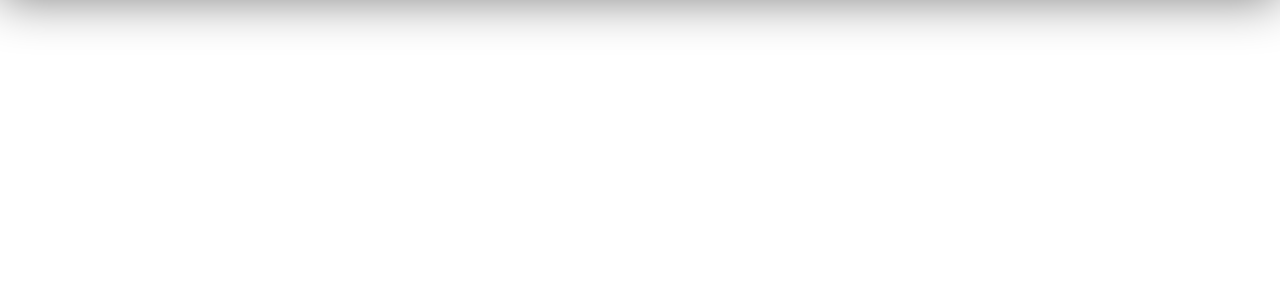
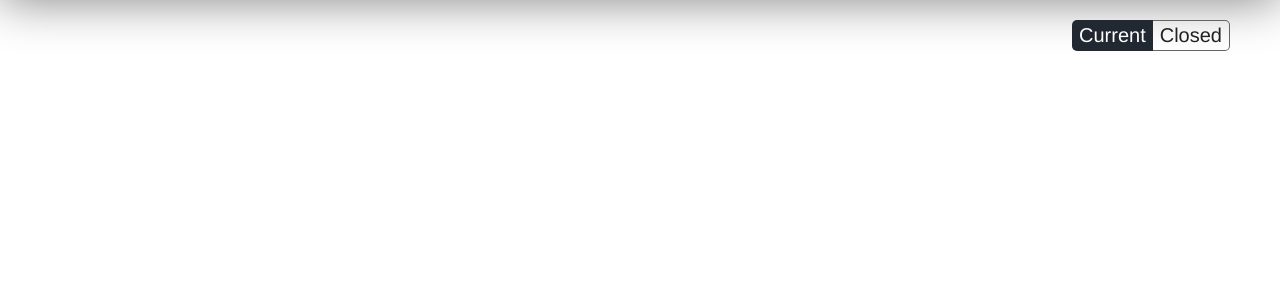
Before and after one commit to DanielJirik/hw-interface, a Symfony app: template template-designer/templates/teacher/teacher-assignments.html.twig in a window 1280 px wide. Shown: the part 87-387 px from the top of the page. Run offline with Twig, Linux system fonts and the light colour scheme; the template is opened without the code that fills it, so the values that code supplies are empty; some libraries are stand-ins or nearby versions.

Commit message:
teacher homeworks/tests

```diff
--- a/template-designer/templates/teacher/teacher-assignments.html.twig
+++ b/template-designer/templates/teacher/teacher-assignments.html.twig
@@ -3,6 +3,7 @@
 {% block style %}
     {{ parent() }}
     <link rel="stylesheet" href="css/home.css">
+    <link rel="stylesheet" href='{{ asset("css/student-home.css") }}'>
 {% endblock %}
 
 {% block title %}
@@ -20,6 +21,32 @@
         <a href="teacher-assignments"><li><h2>Homeworks/Tests</h2></li></a></li>
     </ul>
 {% endblock %}
-
+{% block page_header %}
+<div class="switch">
+    <div class="selected">
+        <label for="current">Current</label>
+        <input type="radio" checked="checked" name="filter" id="current">
+    </div>
+    <div>
+        <label for="closed">Closed</label>
+        <input type="radio" name="filter" id="closed">
+    </div>
+</div>
+{% endblock %}
+{% block card_href %}collection-imports{% endblock %}
 {% block card_content %}
+<div class="desc-container">
+    <div class="title-desc">{{ assignment.title|length > 10 ? assignment.title|slice(0, 10) ~ '...' : assignment.title }}</div>
+    <div class="group-desc">{{ assignment.group }}</div>
+</div>
+<div class="desc-container">
+    <div>
+        <div class="softdate-desc">Odevzdat do</div>
+        <div class="date">{{ assignment.soft }}</div>
+    </div>
+    <div>
+        <div class="harddate-desc">Uzávěrka v</div>
+        <div class="date">{{ assignment.hard }}</div>
+    </div>
+</div>
 {% endblock %}
```
